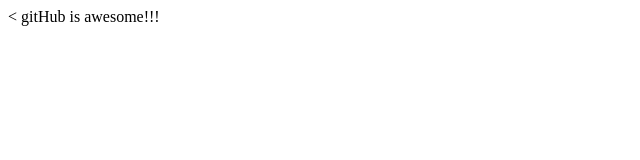
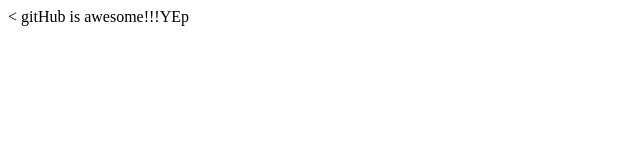
Before and after one commit to sashawd/test, a plain HTML site: page index.html in a window 1280 px wide. Shown: the full height of the page, 0-640 px from the left. Drawn offline with Linux system fonts and the light colour scheme.

Commit message:
added yep

```diff
--- a/index.html
+++ b/index.html
@@ -3,6 +3,6 @@
 	<title>test</title>
 </head>
 <body>
-	gitHub is awesome!!!
+	gitHub is awesome!!!YEp
 </body>
 </html>
```
